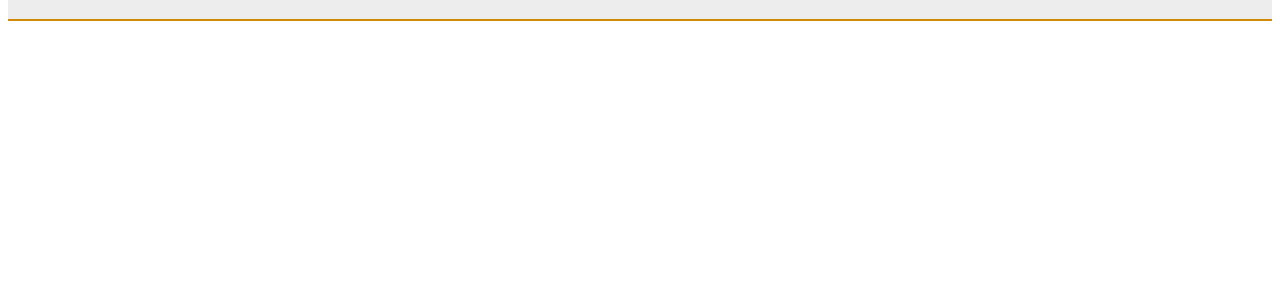
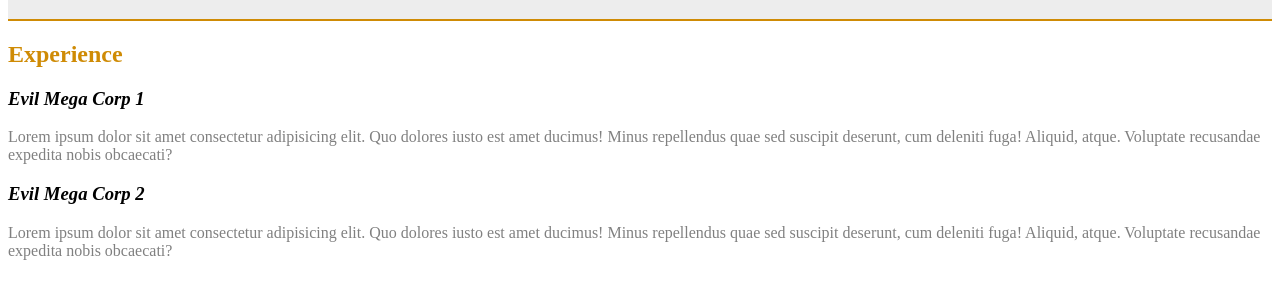
Before and after one commit to smboolean76/cv, a plain HTML site: page index.html in a window 1280 px wide. Shown: the part 223-522 px from the top of the page. Drawn offline with Linux system fonts and the light colour scheme.

Commit message:
Aggiunta sezione experience

```diff
--- a/css/style.css
+++ b/css/style.css
@@ -6,3 +6,13 @@ header {
 #logo {
     height: 150px;
 }
+
+h2 {
+    color: #cf8b05;
+}
+h3 {
+    font-style: italic;
+}
+p {
+    color: gray;
+}
--- a/index.html
+++ b/index.html
@@ -12,7 +12,17 @@
         <img id="logo" src="img/top-ghen.jpeg" alt="Top Ghen">
         <h1>Top Ghen - Web Developer</h1>
     </header>
-    <main></main>
+    <main>
+        <!-- sezione experience -->
+        <section>
+            <h2>Experience</h2>
+            <h3>Evil Mega Corp 1</h3>
+            <p>Lorem ipsum dolor sit amet consectetur adipisicing elit. Quo dolores iusto est amet ducimus! Minus repellendus quae sed suscipit deserunt, cum deleniti fuga! Aliquid, atque. Voluptate recusandae expedita nobis obcaecati?</p>
+            <h3>Evil Mega Corp 2</h3>
+            <p>Lorem ipsum dolor sit amet consectetur adipisicing elit. Quo dolores iusto est amet ducimus! Minus repellendus quae sed suscipit deserunt, cum deleniti fuga! Aliquid, atque. Voluptate recusandae expedita nobis obcaecati?</p>
+        </section>
+        <!-- /sezione experience -->
+    </main>
     <footer></footer>
 </body>
 </html>
```
